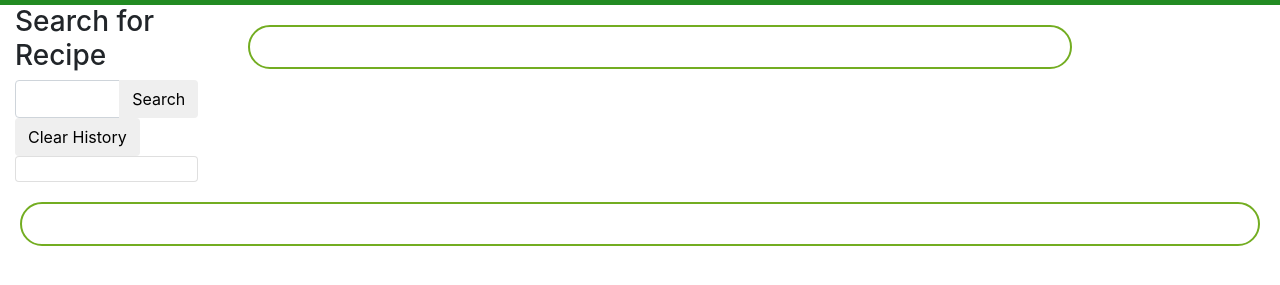
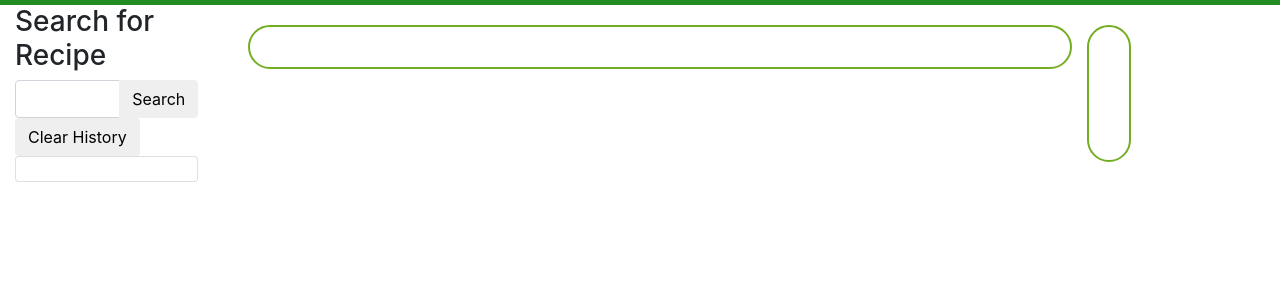
Before and after one commit to skoob126/Project1, a plain HTML site: page index.html in a window 1280 px wide. Shown: the part 67-352 px from the top of the page. Drawn offline with nearby package versions, Linux system fonts and the light colour scheme.

Commit message:
Made Nutrition a sidebar

```diff
--- a/Style.css
+++ b/Style.css
@@ -15,4 +15,7 @@ li{
     border: 2px solid #73AD21;
     padding: 20px;
     margin: 20px;
+
+
+
 }
--- a/index.html
+++ b/index.html
@@ -43,7 +43,7 @@
                 </div>
             </div>
 
-            <div class="container-fluid" id="nutritionInformation">
+            <div class="aside" id="nutritionInformation">
                 <!-- Nutrition information -->
             </div>
 
--- a/script.js
+++ b/script.js
@@ -105,7 +105,7 @@ function recipeInfoPull(id) {
 
 
 function displayNutrients() {
-
+    $("#nutritionInformation").empty();
     fetch("https://cors-anywhere.herokuapp.com/https://api.edamam.com/api/nutrition-details?app_id=d7b0ada5&app_key=564db3a1db849563e92b49fc7b5ce44c",
         {
             method: 'POST',
```
